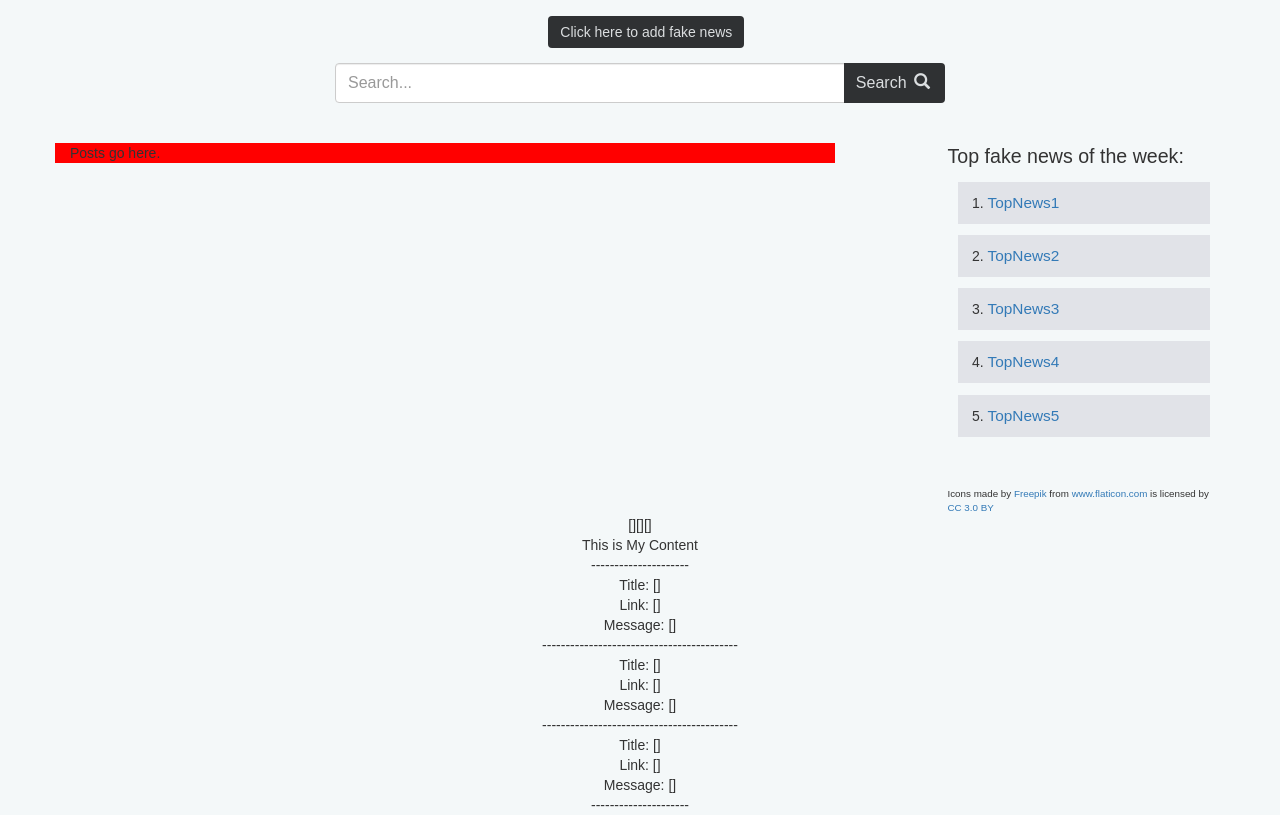
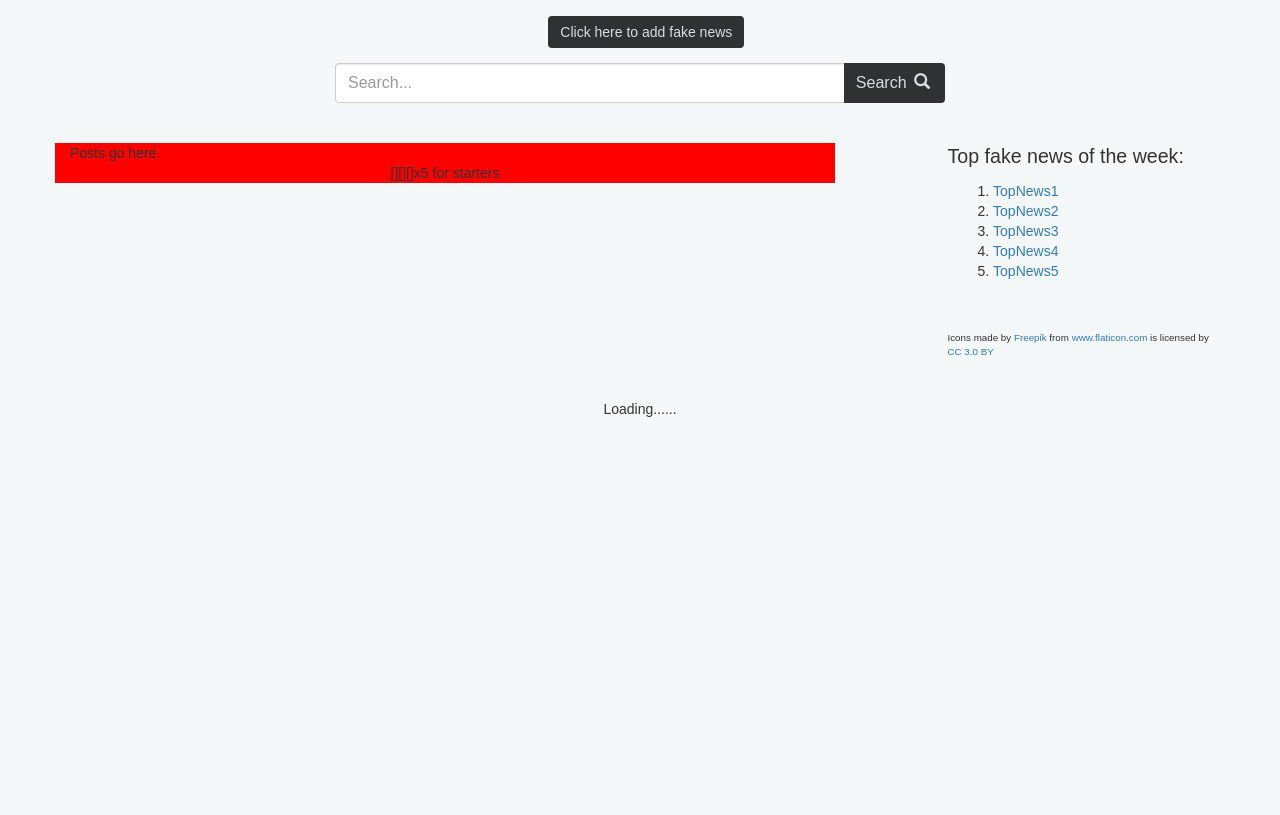
Before and after one commit to yvonnelhs/CSSi-proj, a Python web app: template templates/homepage.html in a window 1280 px wide. Shown: the part 259-1074 px from the top of the page. After the commit the page ends 676 px from the top, so only its background shows below. Run offline with Jinja, Linux system fonts and the light colour scheme; the template is opened without the code that fills it: most values are stand-ins (such as "Sample title", 1, 10 or a date in 2020); some libraries are stand-ins or nearby versions; some web fonts are replaced.

Commit message:
no more bootstrap.js error; loading is at bottom

```diff
--- a/templates/homepage.html
+++ b/templates/homepage.html
@@ -5,6 +5,7 @@
   <meta charset ="utf-8">
   <meta name="viewport" content="width=device-width, initial-scale=1, shrink-to-fit=no">
 
+  <script type="text/javascript" src="http://ajax.googleapis.com/ajax/libs/jquery/1.9.1/jquery.min.js"></script>
   <link rel="stylesheet" href="https://maxcdn.bootstrapcdn.com/bootstrap/3.4.0/css/bootstrap.min.css">
   <script src="https://maxcdn.bootstrapcdn.com/bootstrap/3.4.0/js/bootstrap.min.js"></script>
 
@@ -12,35 +13,8 @@
   <link href="https://fonts.googleapis.com/css?family=Josefin+Sans|Monoton|Muli&display=swap" rel="stylesheet">
   <link rel="icon" href="../icon2.png">
   <link rel="stylesheet" href="../style/homepage.css">
-  <script type="text/javascript" src="http://ajax.googleapis.com/ajax/libs/jquery/1.9.1/jquery.min.js"></script>
-  <script type="text/javascript">
-  var count=0;
-    $(document).ready(function(){
-      SetValues();
-      $(window).scroll(function(){
-        //Will check if the user has reached bottom of a PAGE
-        SetValues();
-        //Check for user has reached bottom of Page
-        if($(window).scrollTop()==($(document).height()-window.innerHeight)){
-          $('#loading').fadeIn();
-          setTimeout("appendContent()", 1000);
-        }
-      });
-    });
-    var appendContent=function(){
-      //alert("You are At Bottom");
+  <script src="../javascript/homepage.js"></script>
 
-
-        $('#content').append("---------------------<br>Title: {{fakeNewsTitle}} <br>Link: {{fakeNewsLink}} <br>Message: {{fakeNewsMessage}}<br>---------------------");
-
-      $('#loading').fadeOut();
-    };
-    var SetValues=function(){
-      $('table tr:first-child td:nth-child(2)').html($(window).scrollTop());
-      $('table tr:first-child td:nth-child(4)').html($(document).height());
-      $('table tr:first-child td:nth-child(6)').html(window.innerHeight);//$(window).height()
-    };
-  </script>
 
   <title>FactIt</title>
 </head>
@@ -49,7 +23,7 @@
   <!--Navigation Bar-->
   <nav class="navbar navbar-expand-lg navbar-dark bg-dark fixed-top" style="background-color:#2f3133;">
     <a class="navbar-brand" href="#">
-      <img src="../icon2.png" >
+      <img src="../icon2.png">
     </a>
     <a class="navbar-brand factit logo" href="#">
       FactIt
@@ -76,7 +50,7 @@
 
   <form method = "post" action = "/addFakeNews">
   <div class="col-md-3 col-md-offset-5">
-    <button class="btn btn-success" type="submit">
+    <button class="btn" type="submit">
       Click here to add fake news
     </button>
   </div>
@@ -88,7 +62,7 @@
         <div class="input-group" style="margin-bottom:40px;">
           <input class="form-control" type="text" name="search" placeholder="Search..." required/>
           <span class="input-group-btn">
-            <button class="btn btn-success" type="submit" value="Search">
+            <button class="btn" type="submit" value="Search">
               Search
               <i class="glyphicon glyphicon-search" style="margin-left:3px;margin-right:3px;"></i>
             </button>
@@ -102,40 +76,50 @@
   <div class="row">
     <div class="col-sm-8" style="background-color:red;">
       Posts go here.
+      <div align="center">{{fakeNewsTitle}}{{fakeNewsLink}}{{fakeNewsMessage}}x5 for starters</div>
 
     </div>
     <div class="col-sm-3 col-sm-offset-1" id="">
       <div class="fakeNewsTitle" style="font-size: 140%;" >Top fake news of the week: </div>
-      <ol>
+      <ol style="padding-left:30px;list-style-position: inside;">
+        <div>
           <li>
-          <div><a href="#TopNews1">TopNews1</a></div>
+            <a href="#TopNews1">TopNews1</a>
           </li>
+        </div>
+        <div>
           <li>
-          <div><a href="#TopNews2">TopNews2</a></div>
+            <a href="#TopNews2">TopNews2</a>
           </li>
+        </div>
+        <div>
           <li>
-          <div><a href="#TopNews3">TopNews3</a></div>
+            <a href="#TopNews3">TopNews3</a>
           </li>
+        </div>
+        <div>
           <li>
-          <div><a href="#TopNews4">TopNews4</a></div>
+            <a href="#TopNews4">TopNews4</a>
           </li>
+        </div>
+        <div>
           <li>
-          <div><a href="#TopNews5">TopNews5</a></div>
+            <a href="#TopNews5">TopNews5</a>
           </li>
+        </div>
       </ol>
       <br><br>
       <div class="footer" style="font-size:70%;">Icons made by <a href="https://www.freepik.com/" title="Freepik">Freepik</a> from <a href="https://www.flaticon.com/" 			    title="Flaticon">www.flaticon.com</a> is licensed by <a href="http://creativecommons.org/licenses/by/3.0/" 			    title="Creative Commons BY 3.0" target="_blank">CC 3.0 BY</a></div>
     </div>
   </div>
 </div>
-<div id="content" align="center"><div>{{fakeNewsTitle}}{{fakeNewsLink}}{{fakeNewsMessage}}</div>
- This is My Content<br/>
-
+<br>
+<div id="content" align="center">
+<br/>
 
 <div id="loading">
- Loading Please Wait......
+ Loading......
 </div>
-
 
 </body>
 
```
Lines whose indentation alone changed are shown as unchanged.
